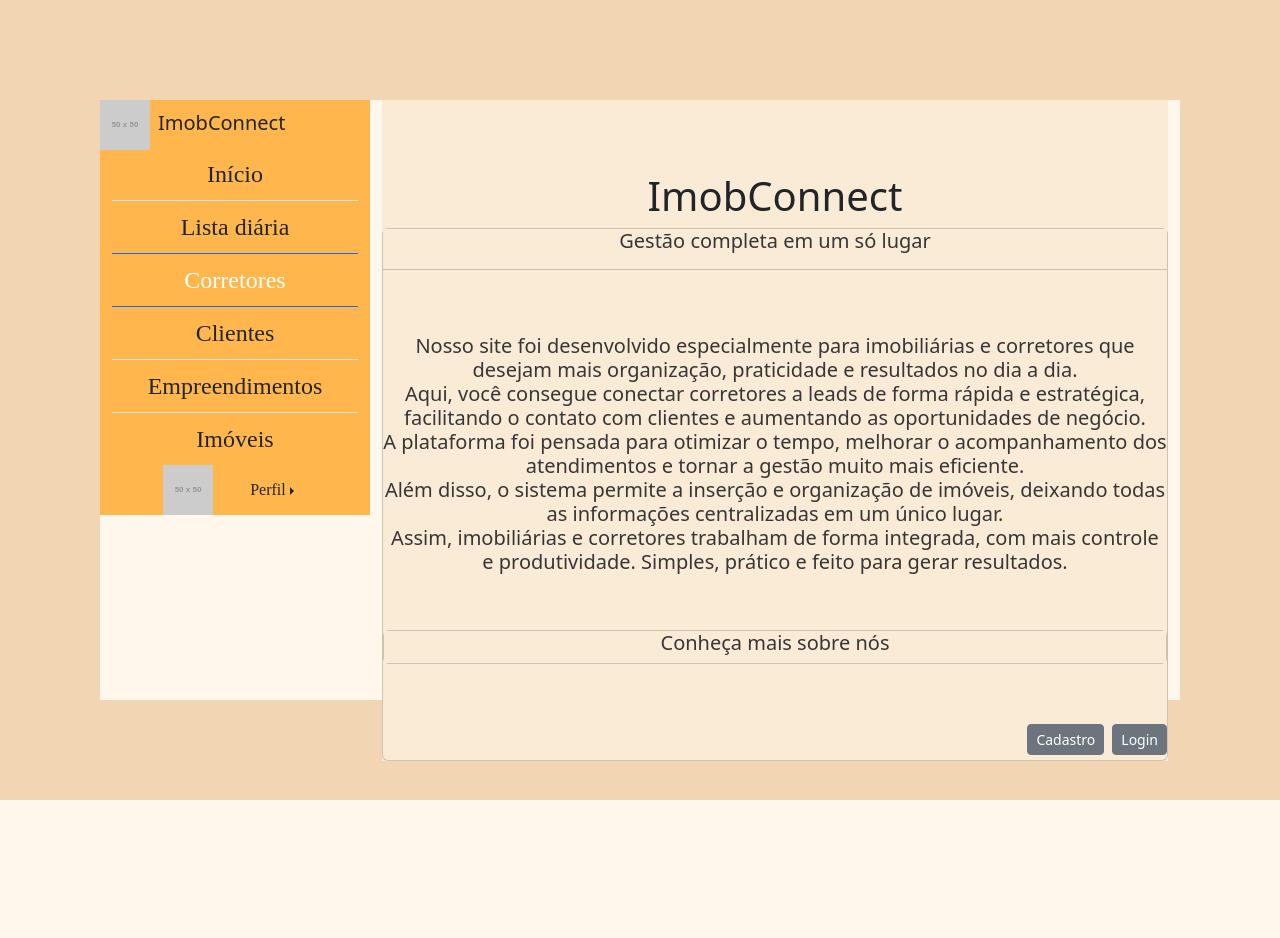
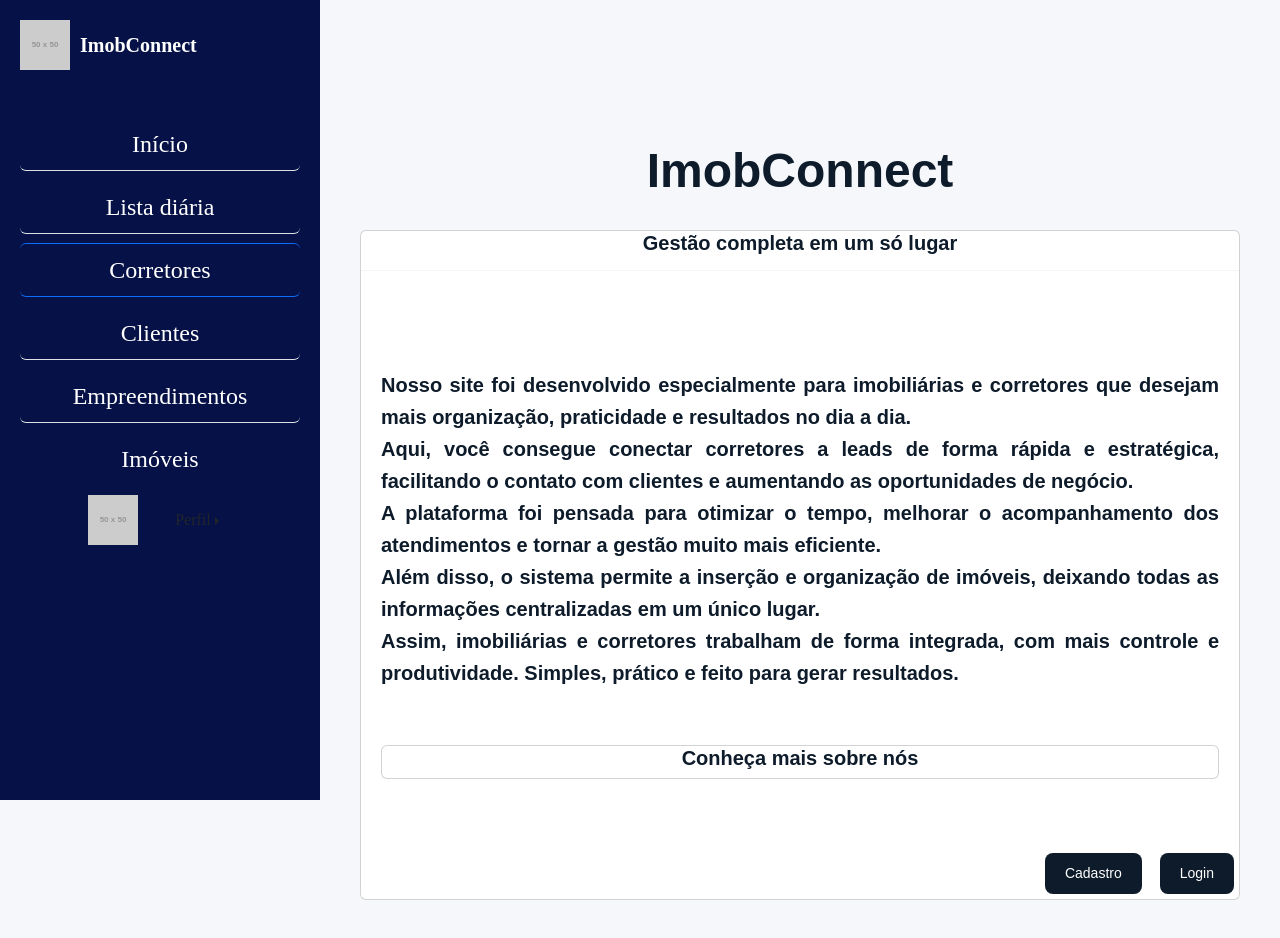
Before and after one commit to krz1128/pi-corretores, a Next.js app: page / in a window 1280 px wide. Shown: the top 938 px of the page. Before the commit the page ends 800 px from the top, so only its background shows below. Built offline with nearby package versions, Linux system fonts and the light colour scheme.

Commit message:
Layout ajustado

```diff
--- a/app/cadastro_usuario/cadastro_usuario.css
+++ b/app/cadastro_usuario/cadastro_usuario.css
@@ -1,31 +1,105 @@
-body {
-    color: black;
-    font-family: "Montserrat", sans-serif;
-
+/* Reset */
+* {
+    margin: 0;
+    padding: 0;
+    box-sizing: border-box;
 }
 
-input {
-    width: 100%;
-    padding: 5px;
-    margin: 1px 0;
+/* Fundo claro elegante */
+.page {
+    height: 100vh;
+    display: flex;
+    justify-content: center;
+    align-items: center;
+    font-family: "Segoe UI", Arial, sans-serif;
+    background: #eef2f7;
 }
 
-button {
+/* Card principal */
+.menuLateral {
+    background: #ffffff;
+    padding: 40px;
     width: 100%;
-    padding: 10px;
-    background-color: #6C63FF;
-    border: none;
-    border-radius: 5px;
-    color: white;
-    cursor: pointer;
-    transition: 0.3s;
+    max-width: 450px;
+    border-radius: 10px;
+    box-shadow: 0 8px 25px rgba(0, 0, 0, 0.06);
 }
 
-.menuSuperior {
+/* Header */
+.text-center {
     text-align: center;
-    background: #ccc;
-    padding: 10px;
-    width: 50%;
-    max-width: 600px;
-    border-radius: 50px;
+    margin-bottom: 30px;
 }
+
+.menuLateral h1 {
+    font-size: 24px;
+    color: #1f2d3d;
+    margin-top: 10px;
+}
+
+/* Form */
+form {
+    display: flex;
+    flex-direction: column;
+    gap: 20px;
+}
+
+/* Labels */
+label {
+    font-size: 13px;
+    color: #6b7280;
+    display: flex;
+    flex-direction: column;
+}
+
+/* Inputs */
+input, select {
+    margin-top: 6px;
+    padding: 12px;
+    border-radius: 6px;
+    border: 1px solid #d1d5db;
+    font-size: 14px;
+    background: #f9fafb;
+    transition: 0.2s;
+}
+
+/* Foco */
+input:focus, select:focus {
+    background: #fff;
+    border-color: #2563eb;
+    box-shadow: 0 0 0 2px rgba(37, 99, 235, 0.15);
+    outline: none;
+}
+
+/* Texto antes do select */
+p {
+    font-size: 13px;
+    color: #6b7280;
+    margin-bottom: -10px;
+}
+
+/* Botão */
+button {
+    margin-top: 10px;
+    padding: 14px;
+    border: none;
+    border-radius: 6px;
+    background: #2563eb;
+    color: white;
+    font-size: 15px;
+    font-weight: 600;
+    cursor: pointer;
+    transition: 0.2s;
+}
+
+/* Hover */
+button:hover {
+    background: #1d4ed8;
+}
+
+/* Imagem */
+img {
+    width: 45px;
+    height: 45px;
+    border-radius: 50%;
+}
--- a/app/globals.css
+++ b/app/globals.css
@@ -1,11 +1,71 @@
+/* 1. Reset básico (limpa bagunça do navegador) */
 body {
-    border: 100px solid #F2D6B3;
-    background-color: rgb(255, 246, 236);
-    height: 100vh;
+  margin: 0;
+  padding: 0;
+  font-family: "montserrat", sans-serif;
+  background-color: #f5f7fa; /* cinza claro */
 }
 
-.logo{
-    position: absolute;
-    left: 5;
-    top: 25;
+/* Logo dentro do menu lateral */
+.menulateral .logo {
+  display: flex;
+  align-items: center;
+  margin-bottom: 30px;
 }
+
+.menulateral .logo img {
+  width: 50px;
+  margin-right: 10px;
+}
+
+.menulateral .logo h1 {
+  font-size: 1.2rem;
+  color: white;
+  margin: 0;
+  font-weight: bold;
+}
+
+/* Nome da empresa */
+.ImobConnect {
+  font-weight: bold;
+  margin: 0;
+}
+
+/* 3. Menu lateral */
+.menulateral {
+  background-color: #1e293b; /* azul escuro */
+  min-height: 100vh; /* ocupa a tela toda */
+  color: rgb(26, 18, 100);
+  padding: 20px;
+}
+
+/* Links do menu */
+.menulateral a {
+  display: block;
+  color: #ffffff; /* cinza claro */
+  text-decoration: none;
+  margin-bottom: 10px;
+  padding: 8px;
+  border-radius: 6px;
+}
+
+/* Quando passa o mouse */
+.menulateral a:hover {
+  background-color: #334155;
+  color: white;
+}
+
+/* 4. Conteúdo principal */
+.col-9 {
+  padding: 20px;
+}
+
+/* 7. Botões padrão */
+button {
+  background-color: #0d6efd;
+  color: white;
+  border: none;
+  padding: 8px 15px;
+  border-radius: 6px;
+  cursor: pointer;
+}
--- a/app/layout.js
+++ b/app/layout.js
@@ -27,23 +27,24 @@ export default function RootLayout({ children }) {
       <body className={`${geistSans.variable} ${geistMono.variable}`}>
 
 
-        <div className="logo">
-            <h1 className="fs-5 ImobConnect">
-              <img src="https://placehold.co/50" className="me-2" />
-              ImobConnect
-            </h1>
-        </div>
+        <div className="container-fluid">
+          <div className="row">
+            <div className="col-3 menulateral" style={{ backgroundColor: "#061247" }} >
+              {/* Logo dentro do menu lateral */}
+              <div className="logo">
+                <img src="https://placehold.co/50" alt="ImobConnect Logo" />
+                <h1 className="fs-5 ImobConnect">ImobConnect</h1>
+              </div>
 
-        <div class="container-fluid">
-          <div class="row">
-            <div class="col-3 menulateral">
-              <Menulateral/>
+              {/* Menu lateral */}
+              <Menulateral />
+
             </div>
-            <div class="col-9">
+
+            <div className="col-9">
               {children}
             </div>
           </div>
-
         </div>
 
 
--- a/app/paginaInicial.css
+++ b/app/paginaInicial.css
@@ -1,8 +1,81 @@
-.paginaInicial{
-    background-color: antiquewhite;
+
+/* Fundo e layout da página */
+.paginaInicial {
+  background-color: #f5f7fa; /* cinza claro */
+  padding: 50px 20px;        /* espaço interno */
+  font-family: 'Arial', sans-serif;
+  color: #1e293b;
+  display: flex;
+  flex-direction: column;
+  align-items: center;       /* centraliza o conteúdo horizontalmente */
 }
 
-.cardInicial{
-    background-color: antiquewhite;
-    color:rgb(54, 54, 54)
+/* Título principal */
+.paginaInicial h1 {
+  font-size: 3rem;
+  font-weight: bold;
+  color: #0d1b2a; /* azul escuro */
+  margin-bottom: 30px;
 }
+
+
+
+/* Título dentro do card */
+.cardInicial h5 {
+  font-weight: 600;
+  color: #0d1b2a;
+}
+
+/* Texto de apresentação */
+.cardApresentacao {
+  text-align: justify;
+  color: #334155; /* azul acinzentado */
+  line-height: 1.6;
+  margin-top: 15px;
+}
+
+/* Card grande que envolve o texto */
+.cardGrande {
+  padding: 20px;
+}
+
+/* Linha divisória */
+hr {
+  border: 0;
+  height: 1px;
+  background-color: #cfd8dc; /* cinza claro */
+  margin: 15px 0;
+}
+
+/* Botões principais (Cadastro/Login) */
+.botaoDuplo button {
+  background-color: #0d1b2a; /* azul escuro */
+  color: white;
+  border: none;
+  padding: 10px 20px;
+  border-radius: 8px;
+  margin: 5px;
+  cursor: pointer;
+  transition: background-color 0.2s;
+}
+
+/* Hover dos botões */
+.botaoDuplo button:hover {
+  background-color: #1b2a3b; /* azul mais claro ao passar o mouse */
+}
+
+/* Responsividade */
+@media (max-width: 768px) {
+  .cardInicial {
+    padding: 15px;
+    margin: 15px;
+  }
+
+  .paginaInicial h1 {
+    font-size: 2.2rem;
+  }
+
+  .cardApresentacao {
+    font-size: 0.9rem;
+  }
+}
```
